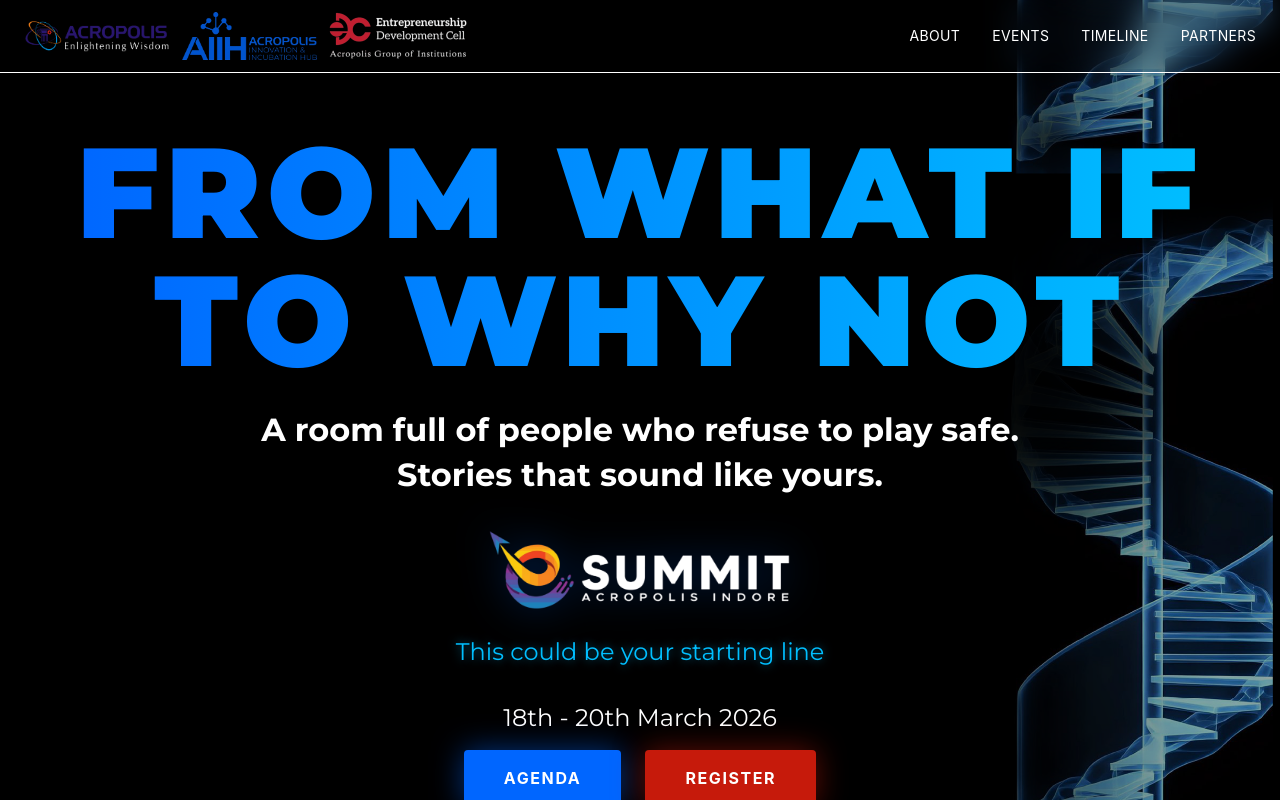
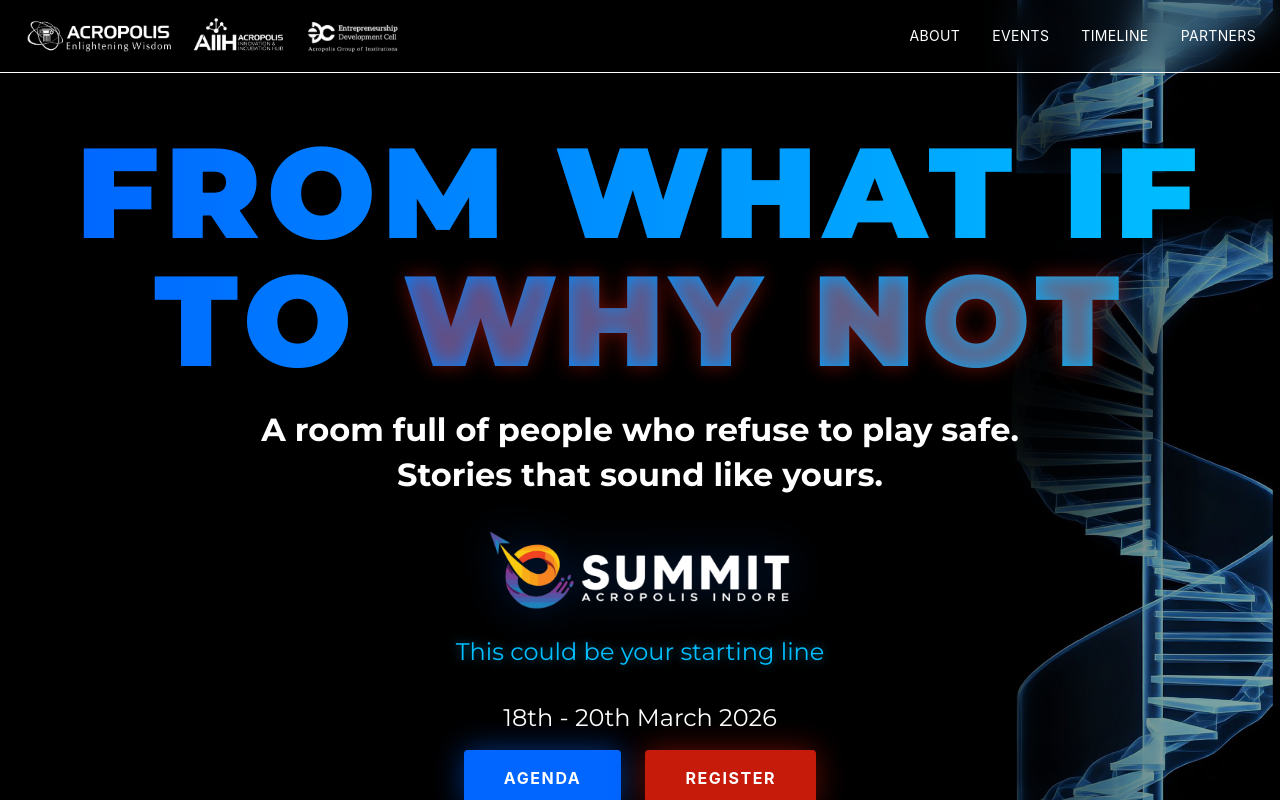
Before and after one commit to Ansh-mick27/AIIHFound_E_summit, a Next.js app: page / in a window 1280 px wide. Shown: the top 800 px of the page. Built offline with nearby package versions, Linux system fonts and the light colour scheme.

Commit message:
Update tagline colors and replace navbar logos with ALL-LOGO

```diff
--- a/src/components/CyberpunkHero.tsx
+++ b/src/components/CyberpunkHero.tsx
@@ -55,7 +55,8 @@
                         backgroundClip: 'text',
                     }}
                 >
-                    FROM WHAT IF TO WHY NOT
+                    <span style={{ color: '#ffffff' }}>FROM WHAT IF TO </span>
+                    <span style={{ color: '#c61a0b', textShadow: '0 0 20px rgba(198, 26, 11, 0.5)' }}>WHY NOT</span>
                 </motion.h1>
 
                 {/* Secondary Text - Medium Size */}
--- a/src/components/CyberpunkNav.tsx
+++ b/src/components/CyberpunkNav.tsx
@@ -11,21 +11,11 @@
         >
             <div className="px-6 py-3">
                 <div className="flex items-center justify-between">
-                    {/* Logos on Left */}
-                    <Link href="/" className="flex items-center gap-3">
+                    {/* All Logos Combined */}
+                    <Link href="/" className="flex items-center">
                         <img
-                            src="/images/ACRO-LOGO.png"
-                            alt="ACRO Logo"
-                            className="h-12 w-auto hover:scale-105 transition-transform duration-300"
-                        />
-                        <img
-                            src="/images/AIIH-LOGO.png"
-                            alt="AIIH Logo"
-                            className="h-12 w-auto hover:scale-105 transition-transform duration-300"
-                        />
-                        <img
-                            src="/images/EDC-LOGO.png"
-                            alt="EDC Logo"
+                            src="/images/ALL-LOGO.png"
+                            alt="All Logos"
                             className="h-12 w-auto hover:scale-105 transition-transform duration-300"
                         />
                     </Link>
```
